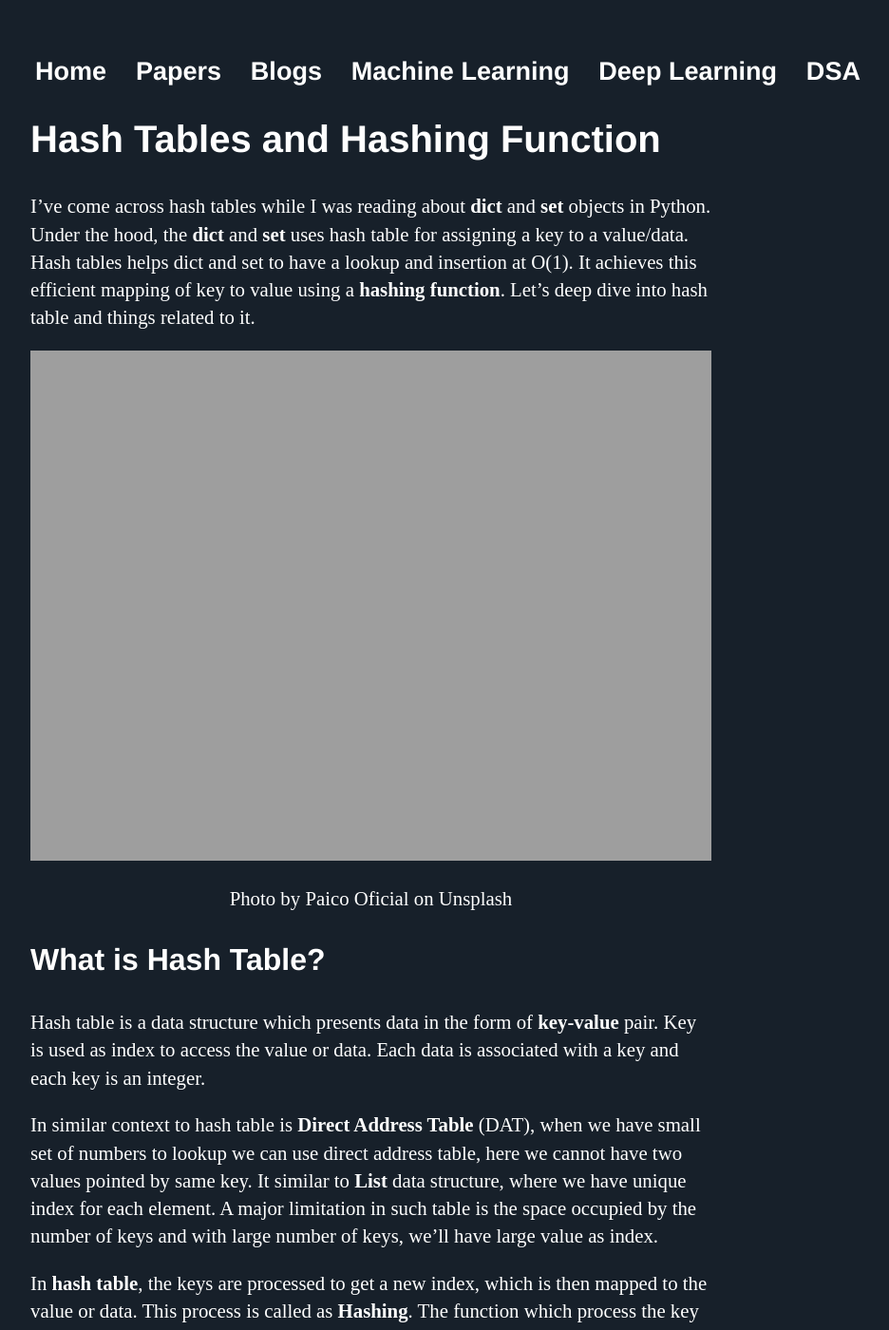
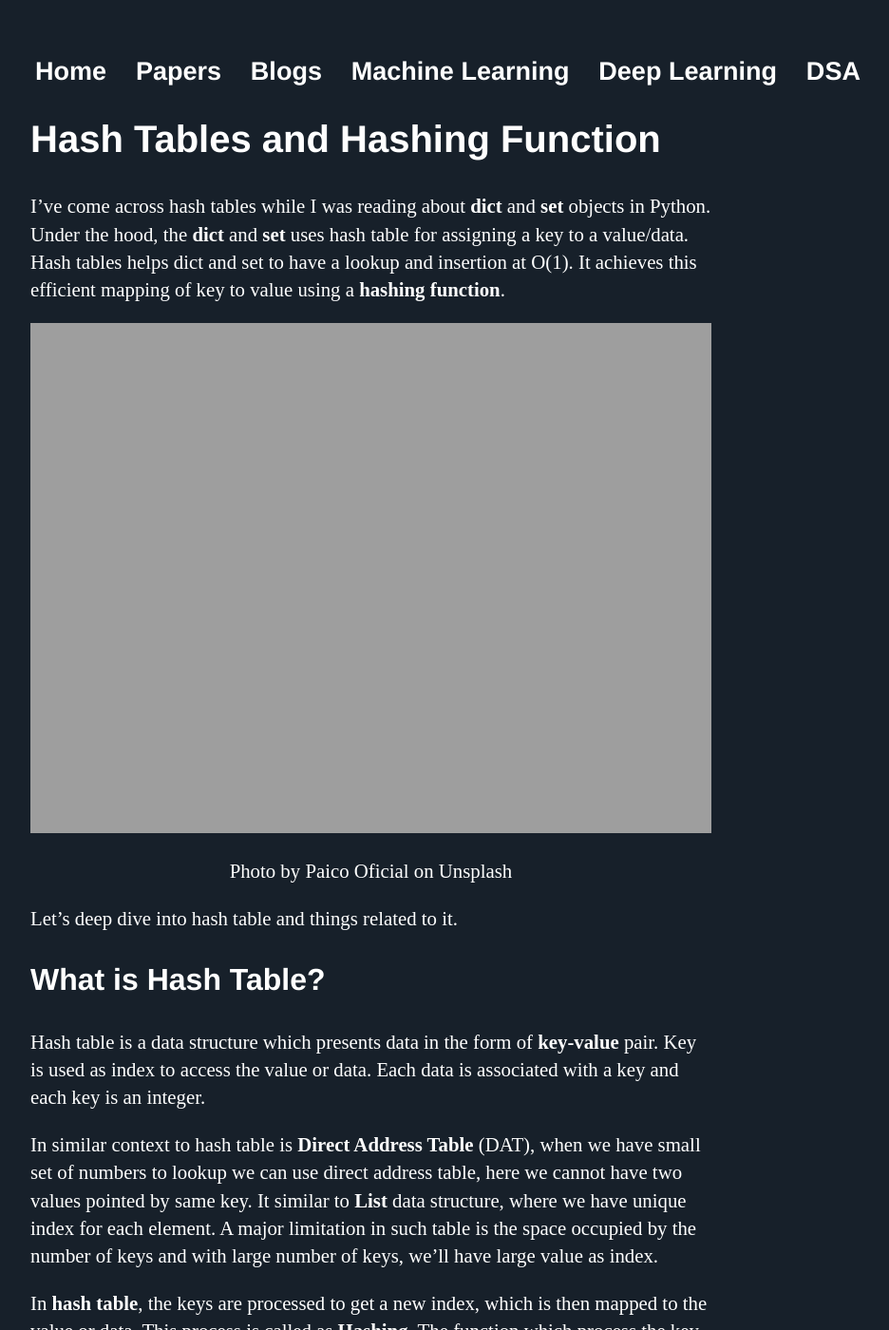
Before and after one commit to Mayurji/mayurji.github.io, a Jekyll site: the page built from _data-structure-algorithms/2021-01-29-DSA_5.md, in a window 1280 px wide and 1400 px high. Shown: the whole window at 95% size, without its empty margins (160-1096 px from the left). Built offline with Jekyll 4.4.1, drawn with Linux system fonts in a browser that asks for light colours; formulas are drawn with MathJax 3; comment, search, counter and statistics services are not loaded; some of the changed lines change nothing that is shown.

Commit message:
Update 2021-01-29-DSA_5.md

```diff
--- a/_data-structure-algorithms/2021-01-29-DSA_5.md
+++ b/_data-structure-algorithms/2021-01-29-DSA_5.md
@@ -8,8 +8,7 @@ date:   2021-01-29 13:43:52 +0530
 
 ## Hash Tables and Hashing Function
 
-I've come across hash tables while I was reading about **dict** and **set** objects in Python. Under the hood, the **dict** and **set** uses hash table for assigning a key to a value/data. Hash tables helps dict and set to have a lookup and insertion at O(1). It achieves this efficient mapping of key to value using a **hashing function**. Let's deep dive into hash table and things related to it.
-
+I've come across hash tables while I was reading about **dict** and **set** objects in Python. Under the hood, the **dict** and **set** uses hash table for assigning a key to a value/data. Hash tables helps dict and set to have a lookup and insertion at O(1). It achieves this efficient mapping of key to value using a **hashing function**.
 
 <center>
 <img src="{{site.url}}/assets/images/dsa/paico-oficial-bAA06m4O7co-unsplash.jpg" style="zoom: 5%; background-color:#DCDCDC;" width="100%" height=auto/><br>
@@ -17,6 +16,7 @@ I've come across hash tables while I was reading about **dict** and **set** obje
 </p>
 </center>
 
+Let's deep dive into hash table and things related to it.
 
 ### What is Hash Table?
 
```
